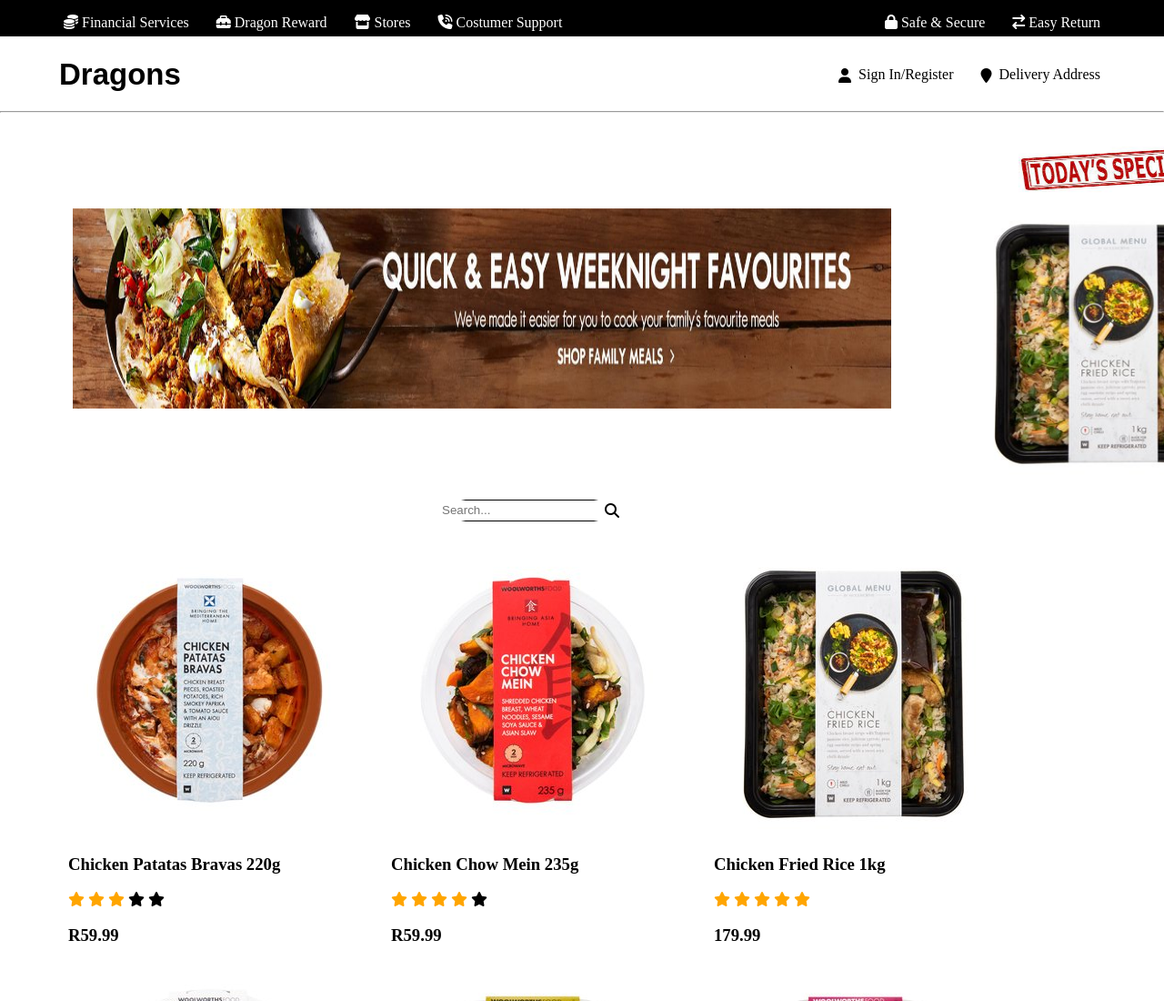
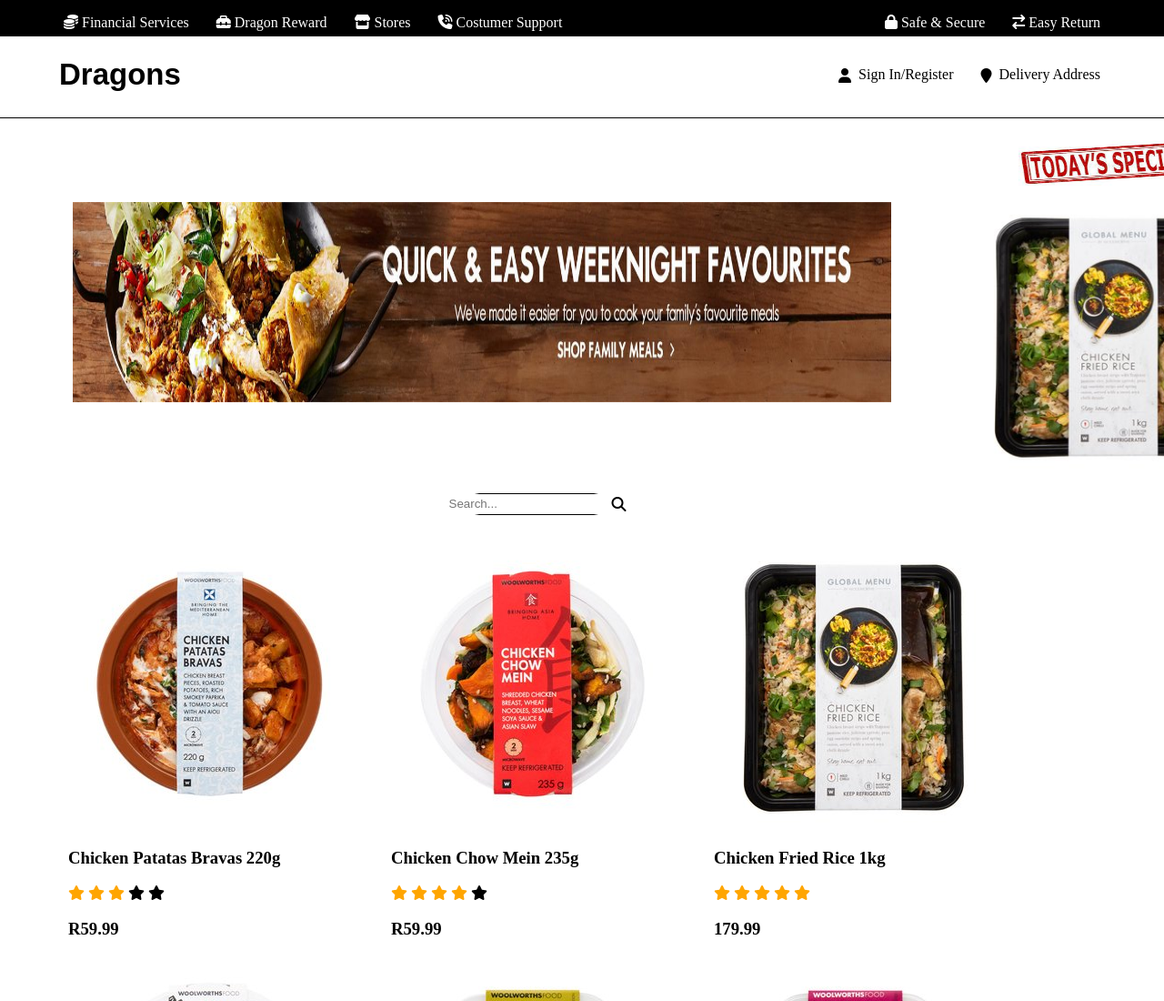
Before and after one commit to Ezra-Alekwe/Food-Ecommerce, a plain HTML site: page index.html in a window 1280 px wide. Shown: the top 1100 px of the page at 91% size. Drawn offline with Linux system fonts and the light colour scheme.

Commit message:
update line

```diff
--- a/Food E-commerce.css
+++ b/Food E-commerce.css
@@ -127,7 +127,7 @@
   justify-content:center;
   align-items: center;
   border:1px solid #000;
-margin-left:500px;
+margin-left:515px;
 margin-right:615px;
 border-radius:15px;
 
@@ -143,3 +143,11 @@
 .checked {
     color: orange;
   }
+
+
+
+.border{
+    border-top:0.2px solid #000;
+    width: 100%;
+    height: 10px;
+}
--- a/index.html
+++ b/index.html
@@ -48,7 +48,8 @@
             </ul>
         </div>
     </div>
- <hr>
+    <div class="border">
+    </div>
  <div class="food_header">
     <img src="./Food Header.jpg" alt="Food Header">
     <div class="slideshow">
```
